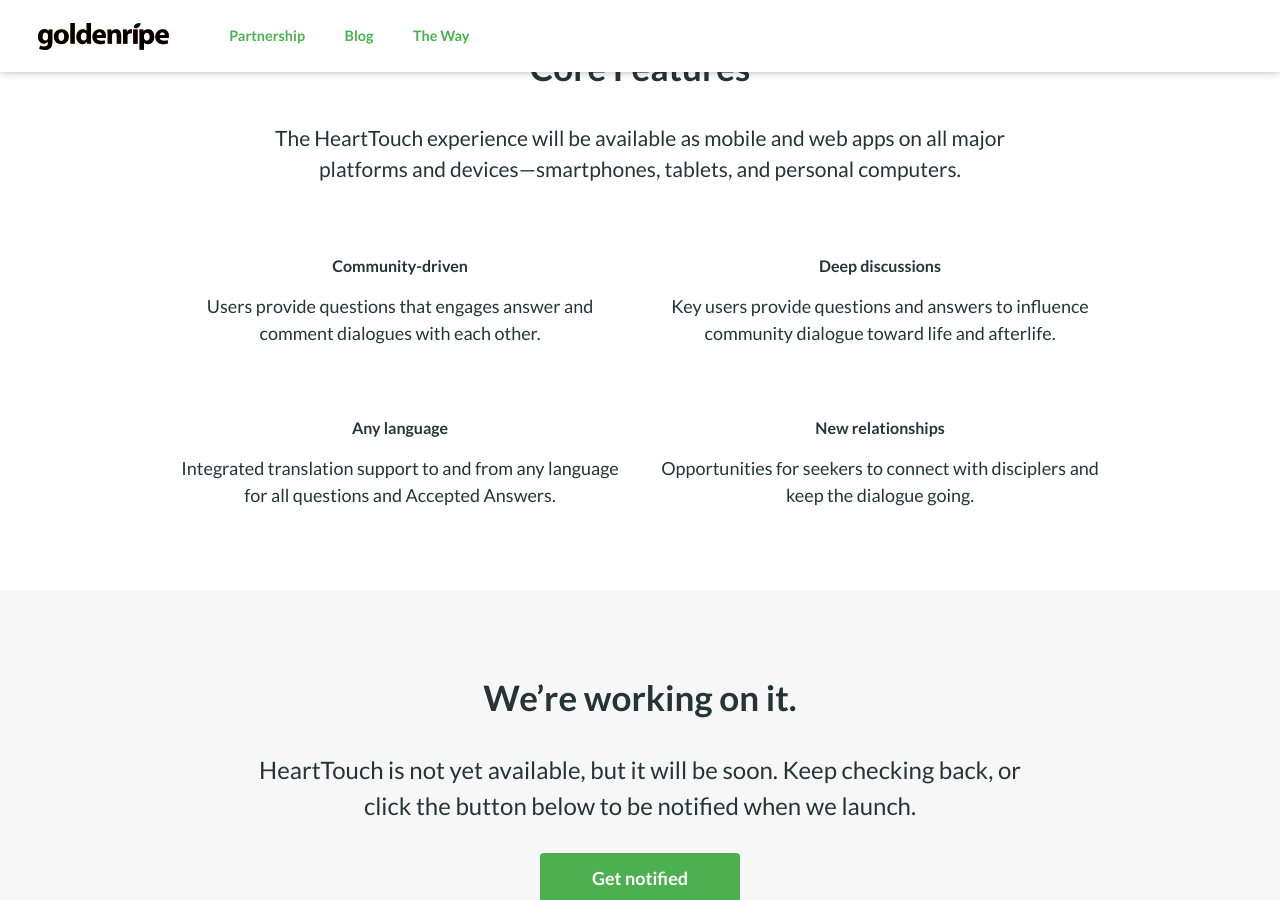
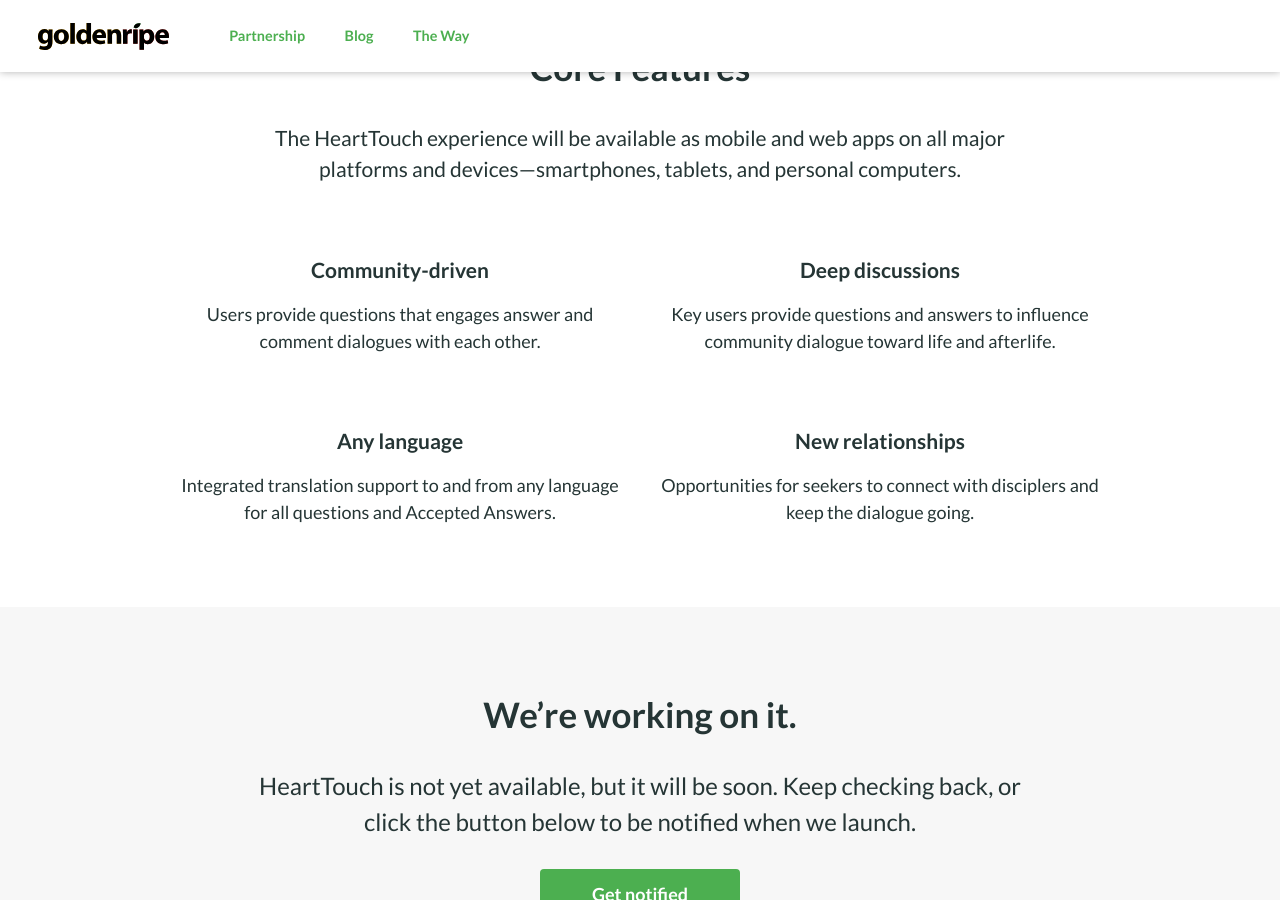
Before and after one commit to goldenripe/goldenripe.github.io, a Jekyll site: the page built from index.md, in a window 1280 px wide and 900 px high, scrolled down 1313 px. Built offline with Jekyll 4.4.1, drawn with Linux system fonts in a browser that asks for light colours.

Commit message:
Make headings bigger

```diff
--- a/_sass/axioms/_headings.scss
+++ b/_sass/axioms/_headings.scss
@@ -40,7 +40,7 @@
 	@extend %headline;
 	@extend %headline-no-bottom-margin;
 	@include _headline-line-height($font-size-small);
-	@include font-size-small;
+	@include font-size-large;
 	padding-top: pxToRem($line-height-base-px / 2);
 	padding-bottom: pxToRem($line-height-base-px / 2);
 }
```
